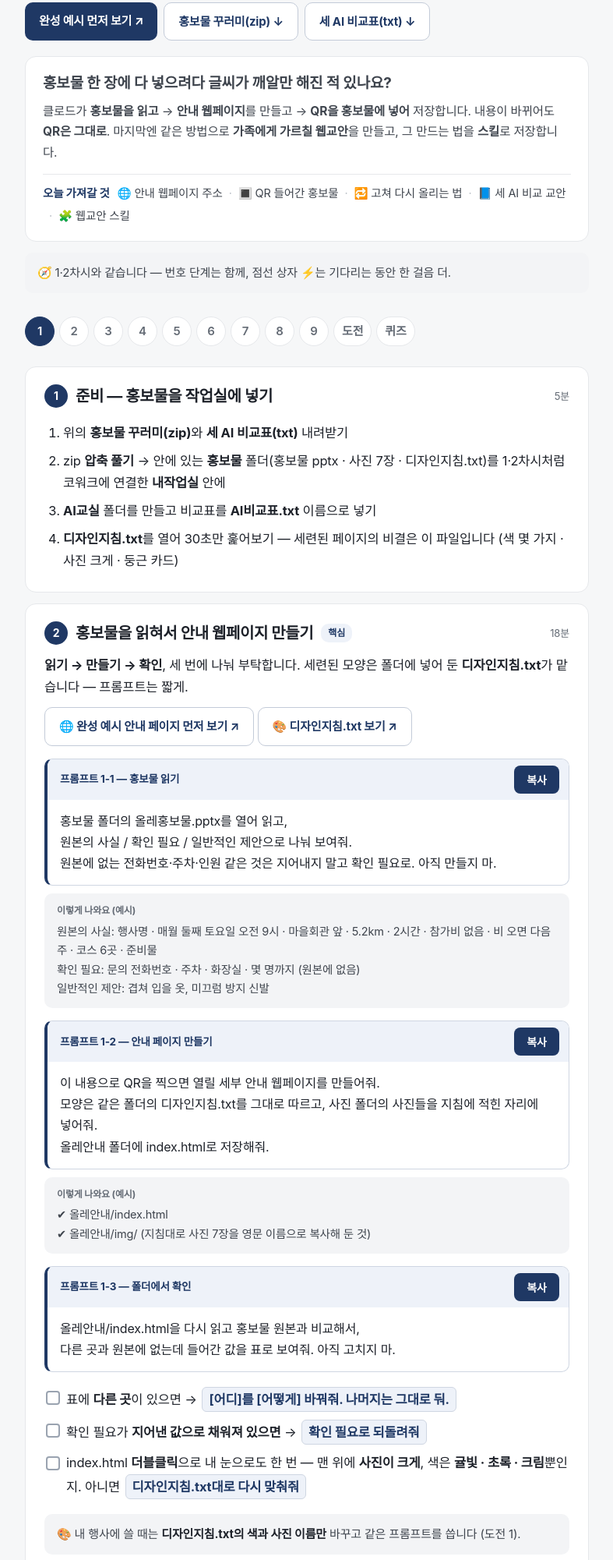
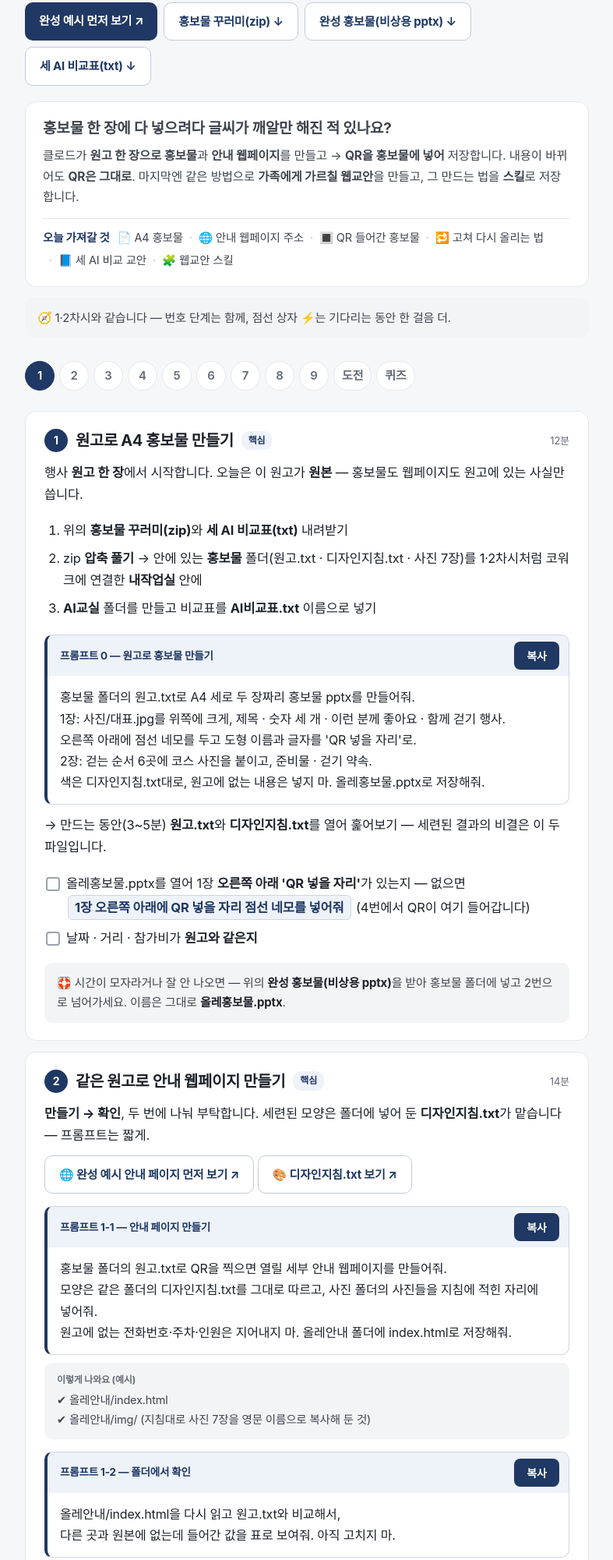
Before and after one commit to loveria3/domin, a plain HTML site: page 11/3.html in a window 1280 px wide. Shown: the part 231-2232 px from the top of the page at 78% size, without its empty margins (246-1033 px from the left). Drawn offline with Linux system fonts and the light colour scheme; no server answers; a web font is replaced by a local one.

Commit message:
Add files via upload

```diff
--- a/11/3.html
+++ b/11/3.html
@@ -17,14 +17,15 @@
   <div class="toprow">
     <a class="btn y" href="files/olle-qr-example.pdf" target="_blank" rel="noopener">완성 예시 먼저 보기 ↗</a>
     <a class="btn line" href="files/olle-kit.zip" download="올레홍보물.zip">홍보물 꾸러미(zip) ↓</a>
+    <a class="btn line" href="files/olle-practice.pptx" download="올레홍보물.pptx">완성 홍보물(비상용 pptx) ↓</a>
     <a class="btn line" href="files/ai-compare.txt" download="AI비교표.txt">세 AI 비교표(txt) ↓</a>
   </div>
 </header>
 
 <div class="hook">
   <p class="q">홍보물 한 장에 다 넣으려다 글씨가 깨알만 해진 적 있나요?</p>
-  <p>클로드가 <b>홍보물을 읽고</b> → <b>안내 웹페이지</b>를 만들고 → <b>QR을 홍보물에 넣어</b> 저장합니다. 내용이 바뀌어도 <b>QR은 그대로</b>. 마지막엔 같은 방법으로 <b>가족에게 가르칠 웹교안</b>을 만들고, 그 만드는 법을 <b>스킬</b>로 저장합니다.</p>
-  <div class="take"><span>오늘 가져갈 것</span><span>🌐 안내 웹페이지 주소</span><span>🔳 QR 들어간 홍보물</span><span>🔁 고쳐 다시 올리는 법</span><span>📘 세 AI 비교 교안</span><span>🧩 웹교안 스킬</span></div>
+  <p>클로드가 <b>원고 한 장으로 홍보물</b>과 <b>안내 웹페이지</b>를 만들고 → <b>QR을 홍보물에 넣어</b> 저장합니다. 내용이 바뀌어도 <b>QR은 그대로</b>. 마지막엔 같은 방법으로 <b>가족에게 가르칠 웹교안</b>을 만들고, 그 만드는 법을 <b>스킬</b>로 저장합니다.</p>
+  <div class="take"><span>오늘 가져갈 것</span><span>📄 A4 홍보물</span><span>🌐 안내 웹페이지 주소</span><span>🔳 QR 들어간 홍보물</span><span>🔁 고쳐 다시 올리는 법</span><span>📘 세 AI 비교 교안</span><span>🧩 웹교안 스킬</span></div>
 </div>
 
 <div class="tip">🧭 1·2차시와 같습니다 — 번호 단계는 함께, 점선 상자 <b>⚡</b>는 기다리는 동안 한 걸음 더.</div>
@@ -33,36 +34,41 @@
   <a href="#s5">5</a><a href="#s6w">6</a><a href="#s6s">7</a><a href="#s6r">8</a><a href="#s6">9</a><a href="#s7">도전</a><a href="#s8">퀴즈</a>
 </nav>
 
-<section id="s1" data-n="1" data-t="홍보물 준비">
-  <div class="head"><span class="num">1</span><h2>준비 — 홍보물을 작업실에 넣기</h2><span class="time">5분</span></div>
+<section id="s1" data-n="1" class="key" data-t="원고로 홍보물 만들기">
+  <div class="head"><span class="num">1</span><h2>원고로 A4 홍보물 만들기</h2><span class="badge hot">핵심</span><span class="time">12분</span></div>
+  <p class="one">행사 <b>원고 한 장</b>에서 시작합니다. 오늘은 이 원고가 <b>원본</b> — 홍보물도 웹페이지도 원고에 있는 사실만 씁니다.</p>
   <ol class="step">
     <li>위의 <b>홍보물 꾸러미(zip)</b>와 <b>세 AI 비교표(txt)</b> 내려받기</li>
-    <li>zip <b>압축 풀기</b> → 안에 있는 <b>홍보물</b> 폴더(홍보물 pptx · 사진 7장 · 디자인지침.txt)를 1·2차시처럼 코워크에 연결한 <b>내작업실</b> 안에</li>
+    <li>zip <b>압축 풀기</b> → 안에 있는 <b>홍보물</b> 폴더(원고.txt · 디자인지침.txt · 사진 7장)를 1·2차시처럼 코워크에 연결한 <b>내작업실</b> 안에</li>
     <li><b>AI교실</b> 폴더를 만들고 비교표를 <b>AI비교표.txt</b> 이름으로 넣기</li>
-    <li><b>디자인지침.txt</b>를 열어 30초만 훑어보기 — 세련된 페이지의 비결은 이 파일입니다 (색 몇 가지 · 사진 크게 · 둥근 카드)</li>
   </ol>
+  <div class="box"><div class="bar"><span>프롬프트 0 — 원고로 홍보물 만들기</span></div>
+<div class="txt">홍보물 폴더의 원고.txt로 A4 세로 두 장짜리 홍보물 pptx를 만들어줘.
+1장: 사진/대표.jpg를 위쪽에 크게, 제목 · 숫자 세 개 · 이런 분께 좋아요 · 함께 걷기 행사.
+오른쪽 아래에 점선 네모를 두고 도형 이름과 글자를 'QR 넣을 자리'로.
+2장: 걷는 순서 6곳에 코스 사진을 붙이고, 준비물 · 걷기 약속.
+색은 디자인지침.txt대로, 원고에 없는 내용은 넣지 마. 올레홍보물.pptx로 저장해줘.</div></div>
+  <p class="one">→ 만드는 동안(3~5분) <b>원고.txt</b>와 <b>디자인지침.txt</b>를 열어 훑어보기 — 세련된 결과의 비결은 이 두 파일입니다.</p>
+  <ul class="chk">
+    <li>올레홍보물.pptx를 열어 1장 <b>오른쪽 아래 'QR 넣을 자리'</b>가 있는지 — 없으면 <span class="say">1장 오른쪽 아래에 QR 넣을 자리 점선 네모를 넣어줘</span> (4번에서 QR이 여기 들어갑니다)</li>
+    <li>날짜 · 거리 · 참가비가 <b>원고와 같은지</b></li>
+  </ul>
+  <div class="tip">🛟 시간이 모자라거나 잘 안 나오면 — 위의 <b>완성 홍보물(비상용 pptx)</b>을 받아 홍보물 폴더에 넣고 2번으로 넘어가세요. 이름은 그대로 <b>올레홍보물.pptx</b>.</div>
 </section>
 
 <section id="s2" data-n="2" class="key" data-t="안내 웹페이지 만들기">
-  <div class="head"><span class="num">2</span><h2>홍보물을 읽혀서 안내 웹페이지 만들기</h2><span class="badge hot">핵심</span><span class="time">18분</span></div>
-  <p class="one"><b>읽기 → 만들기 → 확인</b>, 세 번에 나눠 부탁합니다. 세련된 모양은 폴더에 넣어 둔 <b>디자인지침.txt</b>가 맡습니다 — 프롬프트는 짧게.</p>
+  <div class="head"><span class="num">2</span><h2>같은 원고로 안내 웹페이지 만들기</h2><span class="badge hot">핵심</span><span class="time">14분</span></div>
+  <p class="one"><b>만들기 → 확인</b>, 두 번에 나눠 부탁합니다. 세련된 모양은 폴더에 넣어 둔 <b>디자인지침.txt</b>가 맡습니다 — 프롬프트는 짧게.</p>
   <a class="btn line" href="olle-sample/" target="_blank" rel="noopener">🌐 완성 예시 안내 페이지 먼저 보기 ↗</a>
   <a class="btn line" href="files/design-guide.txt" target="_blank" rel="noopener">🎨 디자인지침.txt 보기 ↗</a>
-  <div class="box"><div class="bar"><span>프롬프트 1-1 — 홍보물 읽기</span></div>
-<div class="txt">홍보물 폴더의 올레홍보물.pptx를 열어 읽고,
-원본의 사실 / 확인 필요 / 일반적인 제안으로 나눠 보여줘.
-원본에 없는 전화번호·주차·인원 같은 것은 지어내지 말고 확인 필요로. 아직 만들지 마.</div></div>
-  <div class="ex">원본의 사실: 행사명 · 매월 둘째 토요일 오전 9시 · 마을회관 앞 · 5.2km · 2시간 · 참가비 없음 · 비 오면 다음 주 · 코스 6곳 · 준비물
-확인 필요: 문의 전화번호 · 주차 · 화장실 · 몇 명까지 (원본에 없음)
-일반적인 제안: 겹쳐 입을 옷, 미끄럼 방지 신발</div>
-  <div class="box"><div class="bar"><span>프롬프트 1-2 — 안내 페이지 만들기</span></div>
-<div class="txt">이 내용으로 QR을 찍으면 열릴 세부 안내 웹페이지를 만들어줘.
+  <div class="box"><div class="bar"><span>프롬프트 1-1 — 안내 페이지 만들기</span></div>
+<div class="txt">홍보물 폴더의 원고.txt로 QR을 찍으면 열릴 세부 안내 웹페이지를 만들어줘.
 모양은 같은 폴더의 디자인지침.txt를 그대로 따르고, 사진 폴더의 사진들을 지침에 적힌 자리에 넣어줘.
-올레안내 폴더에 index.html로 저장해줘.</div></div>
+원고에 없는 전화번호·주차·인원은 지어내지 마. 올레안내 폴더에 index.html로 저장해줘.</div></div>
   <div class="ex">✔ 올레안내/index.html
 ✔ 올레안내/img/ (지침대로 사진 7장을 영문 이름으로 복사해 둔 것)</div>
-  <div class="box"><div class="bar"><span>프롬프트 1-3 — 폴더에서 확인</span></div>
-<div class="txt">올레안내/index.html을 다시 읽고 홍보물 원본과 비교해서,
+  <div class="box"><div class="bar"><span>프롬프트 1-2 — 폴더에서 확인</span></div>
+<div class="txt">올레안내/index.html을 다시 읽고 원고.txt와 비교해서,
 다른 곳과 원본에 없는데 들어간 값을 표로 보여줘. 아직 고치지 마.</div></div>
   <ul class="chk">
     <li>표에 <b>다른 곳</b>이 있으면 → <span class="say">[어디]를 [어떻게] 바꿔줘. 나머지는 그대로 둬.</span></li>
@@ -125,7 +131,8 @@
     <li>그 화면에 고친 <b>올레안내 폴더</b>를 다시 끌어다 놓기 (깃허브는 같은 저장소에 <b>Upload files</b>)</li>
     <li>휴대폰으로 <b>아까 그 QR</b>을 찍어 바뀐 내용 확인 🎉</li>
   </ol>
-  <p class="warnnote">⚠ <b>vercel.com/drop</b>에 다시 올리면 <b>새 주소</b>가 생겨 QR이 안 맞습니다.</p>
+  <a class="btn line" href="vercel-help.html#redeploy" target="_blank" rel="noopener">🔁 같은 프로젝트에 다시 올리는 법 (그림으로 보기) ↗</a>
+  <p class="warnnote">⚠ <b>vercel.com/drop</b>에 다시 올리면 <b>새 주소</b>가 생겨 QR이 안 맞습니다. 다시 올렸는데 <b>Project Name · Deploy</b> 화면이 나오면 누르지 말고 닫기.</p>
   <div class="adv"><p class="at">무엇이 바뀌었는지 확인</p>
     <p>올리기 전에 <b>바뀐 곳만</b> 보면 실수로 지운 내용을 잡을 수 있습니다.</p>
     <div class="box"><div class="bar"><span>⚡ 바뀐 곳만 보기</span></div>
@@ -192,15 +199,11 @@ SKILL.md에 규칙을 적어줘: 큰 글씨 세로 한 줄, 단계마다 번호
 </section>
 
 <section id="s6r" data-n="8" data-t="반응형 페이지로">
-  <div class="head"><span class="num">8</span><h2>반응형으로 — 휴대폰에선 한 줄, PC에선 두 단</h2><span class="time">7분</span></div>
-  <p class="one">오늘 만든 두 페이지는 <b>휴대폰 기준 한 줄</b>입니다. 화면이 넓으면 자리를 다시 짜도록 한 줄씩 더 부탁합니다. 파일은 하나, 모양은 화면 폭 따라 — 이것이 <b>반응형</b>입니다.</p>
-  <div class="box"><div class="bar"><span>프롬프트 7-1 — 안내 웹페이지 반응형 (4분)</span></div>
+  <div class="head"><span class="num">8</span><h2>반응형으로 — 휴대폰에선 한 줄, PC에선 두 단</h2><span class="time">4분</span></div>
+  <p class="one">안내 웹페이지는 <b>휴대폰 기준 한 줄</b>입니다. 화면이 넓으면 자리를 다시 짜도록 한 번 더 부탁합니다. 파일은 하나, 모양은 화면 폭 따라 — 이것이 <b>반응형</b>입니다. 웹교안은 아래 점선 ⚡ 상자에서 같은 방법으로.</p>
+  <div class="box"><div class="bar"><span>프롬프트 7 — 안내 웹페이지 반응형</span></div>
 <div class="txt">올레안내/index.html을 반응형으로 바꿔줘.
 화면 폭이 900px보다 넓으면 걷는 순서는 왼쪽, 준비물·걷기 약속·문의는 오른쪽 두 단으로 놓고, 맨 위 사진과 제목은 더 크게.
-휴대폰 화면 모양은 지금 그대로 둬.</div></div>
-  <div class="box"><div class="bar"><span>프롬프트 7-2 — 웹교안 반응형 (3분)</span></div>
-<div class="txt">AI교실/index.html도 반응형으로 바꿔줘.
-화면 폭이 900px보다 넓으면 ① 뭐가 다른가의 카드 세 장을 나란히, ③ 직접 해 보기의 상자 세 개도 나란히.
 휴대폰 화면 모양은 지금 그대로 둬.</div></div>
   <ul class="chk">
     <li>index.html <b>더블클릭</b> → 브라우저 창 가장자리를 끌어 <b>좁혔다 넓혔다</b> — 두 단 ↔ 한 줄로 바뀌는지</li>
@@ -208,7 +211,11 @@ SKILL.md에 규칙을 적어줘: 큰 글씨 세로 한 줄, 단계마다 번호
     <li>버셀 <b>내 프로젝트</b>에 다시 올리면 주소·QR은 그대로 (5번과 같습니다)</li>
   </ul>
   <div class="tip">📐 반응형은 <b>파일을 두 개 만드는 게 아닙니다</b>. 한 파일이 화면 폭(900px)을 기준으로 자리를 바꿉니다. 휴대폰 QR과 PC 게시판 링크를 페이지 하나로.</div>
-  <div class="adv"><p class="at">스킬에도 넣어 두기</p>
+  <div class="adv"><p class="at">웹교안도 반응형으로 · 스킬에도 넣어 두기</p>
+    <div class="box"><div class="bar"><span>⚡ 웹교안 반응형</span></div>
+<div class="txt">AI교실/index.html도 반응형으로 바꿔줘.
+화면 폭이 900px보다 넓으면 ① 뭐가 다른가의 카드 세 장을 나란히, ③ 직접 해 보기의 상자 세 개도 나란히.
+휴대폰 화면 모양은 지금 그대로 둬.</div></div>
     <div class="box"><div class="bar"><span>⚡ 처음부터 반응형으로 나오게</span></div>
 <div class="txt">web-lesson 스킬의 SKILL.md에 규칙 하나 추가해줘: 화면 폭 900px 이상이면 카드와 상자를 나란히 놓는 반응형. 다시 zip으로 묶어줘.</div></div>
   </div>
@@ -217,7 +224,7 @@ SKILL.md에 규칙을 적어줘: 큰 글씨 세로 한 줄, 단계마다 번호
 <section id="s6" data-n="9" data-t="프롬프트 모으기">
   <div class="head"><span class="num">9</span><h2>오늘 프롬프트 모으기</h2><span class="time">3분</span></div>
   <div class="box"><div class="bar"><span>프롬프트 8 — 프롬프트 생성기 스킬로 저장</span></div>
-<div class="txt">오늘 프롬프트 저장해줘. 안내 웹페이지 · QR 넣기 · 웹교안 만들기 · 스킬로 묶기 · 반응형, 다섯 개를 다른 내용에도 쓸 수 있게 다듬어서.</div></div>
+<div class="txt">오늘 프롬프트 저장해줘. 원고로 홍보물 · 안내 웹페이지 · QR 넣기 · 웹교안 만들기 · 스킬로 묶기 · 반응형, 여섯 개를 다른 내용에도 쓸 수 있게 다듬어서.</div></div>
 </section>
 
 <section id="s7" data-n="도전" class="challenge" data-t="내 것으로 바꿔 만들기">
@@ -250,7 +257,7 @@ SKILL.md에 규칙을 적어줘: 큰 글씨 세로 한 줄, 단계마다 번호
       <p><span class="o">O</span> — QR은 <b>주소</b>를 담고 있습니다.</p></details>
     <details><summary>고친 페이지는 vercel.com/drop 에 다시 올리면 된다.</summary>
       <p><span class="x">X</span> — 새 주소가 생깁니다. <b>내 프로젝트 화면</b>에 올립니다.</p></details>
-    <details><summary>원본 홍보물에 없는 전화번호를 클로드가 그럴듯하게 넣어 주면 그대로 둔다.</summary>
+    <details><summary>원고에 없는 전화번호를 클로드가 그럴듯하게 넣어 주면 그대로 둔다.</summary>
       <p><span class="x">X</span> — <b>확인 필요</b>로 되돌리고, 원본이나 담당자에게 확인한 뒤 넣습니다.</p></details>
     <details><summary>교안에 기능을 하나 더 붙이려면 처음부터 다시 만들어야 한다.</summary>
       <p><span class="x">X</span> — <b>한 줄 부탁 + 나머지는 그대로 둬</b>. 기본 위에 하나씩 얹습니다.</p></details>
```
Also changed, not shown: 11/check.html (+2 -1 lines), 11/index.html (+1 -1 lines), 11/files/design-guide.txt, 11/files/olle-script.txt (added), 1 other file.
